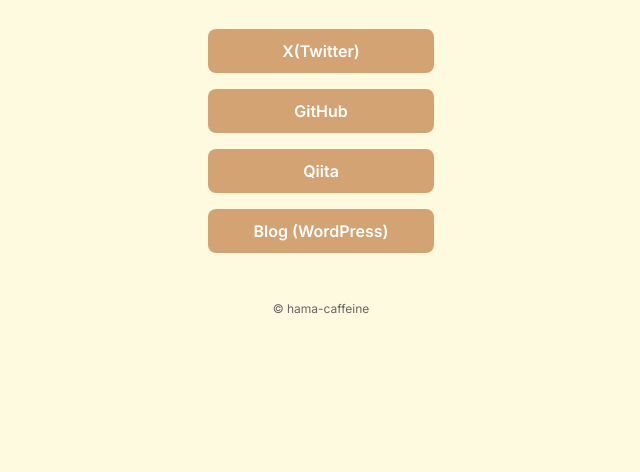
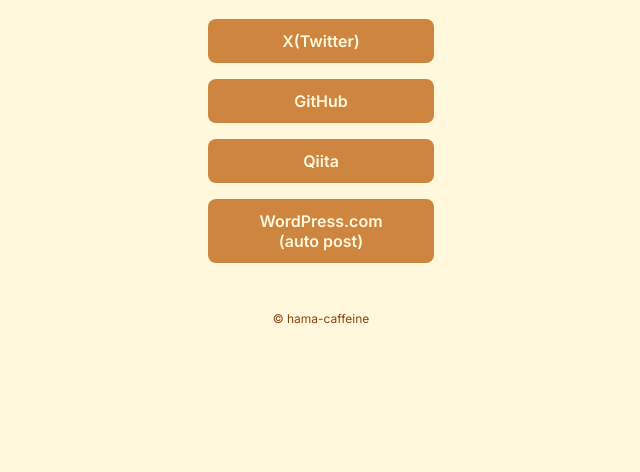
Before and after one commit to hama-caffeine/hama-caffeine.github.io, a plain HTML site: page index.html in a window 1280 px wide. Shown: the part 392-864 px from the top of the page, without its empty margins (319-959 px from the left). Drawn offline with Linux system fonts and the light colour scheme.

Commit message:
微調整＆追加

```diff
--- a/index.html
+++ b/index.html
@@ -7,10 +7,10 @@
     <link href="https://fonts.googleapis.com/css2?family=Inter:wght@400;600&display=swap" rel="stylesheet">
     <style>
         :root {
-            --bg-color: #fefae0;
-            --text-color: #5e503f;
-            --accent-color: #d4a373;
-            --link-hover: #b08968;
+            --bg-color: cornsilk;
+            --text-color: saddlebrown;
+            --accent-color: peru;
+            --link-hover: burlywood;
         }
         body {
             margin: 0;
@@ -42,7 +42,6 @@
         p {
             margin-bottom: 2rem;
             font-size: 1rem;
-            # color: #ccc;
         }
         .links {
             display: flex;
@@ -51,7 +50,7 @@
         }
         .links a {
             background-color: var(--accent-color);
-            color: white;
+            color: cornsilk;
             padding: 0.75rem 1.25rem;
             text-decoration: none;
             border-radius: 8px;
@@ -64,23 +63,24 @@
         footer {
             margin-top: 3rem;
             font-size: 0.75rem;
-            color: #666;
         }
     </style>
 </head>
 <body>
     <div class="profile">
-        <img class="avatar" src="https://avatars.githubusercontent.com/u/106288750" alt="hama-caffeine">
+        <a href="https://hama-caffeine.github.io/" target="_blank">
+            <img class="avatar" src="https://avatars.githubusercontent.com/u/106288750" alt="hama-caffeine">
+        </a>
         <h1>hama-caffeine</h1>
         <p>Webのお仕事をしています。</p>
         <div class="links">
             <a href="https://x.com/hama_caffeine" target="_blank">X(Twitter)</a>
             <a href="https://github.com/hama-caffeine" target="_blank">GitHub</a>
             <a href="https://qiita.com/hama-caffeine" target="_blank">Qiita</a>
-            <a href="https://hamacaffeine.wordpress.com/" target="_blank">Blog (WordPress)</a>
+            <a href="https://hamacaffeine.wordpress.com/" target="_blank">WordPress.com<br />(auto post)</a>
         </div>
         <footer>
-        &copy; hama-caffeine
+            &copy; hama-caffeine
         </footer>
     </div>
 </body>
```
